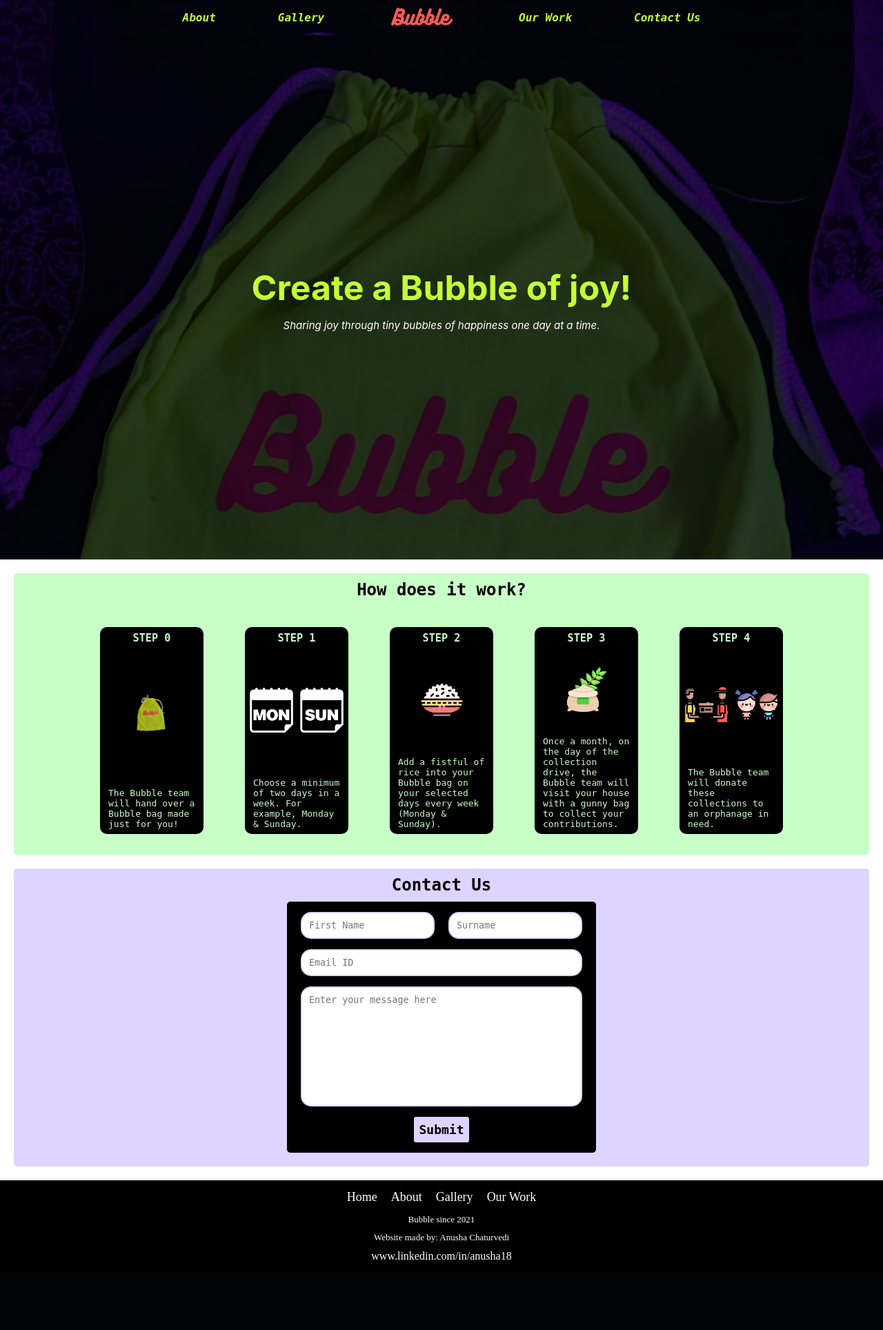
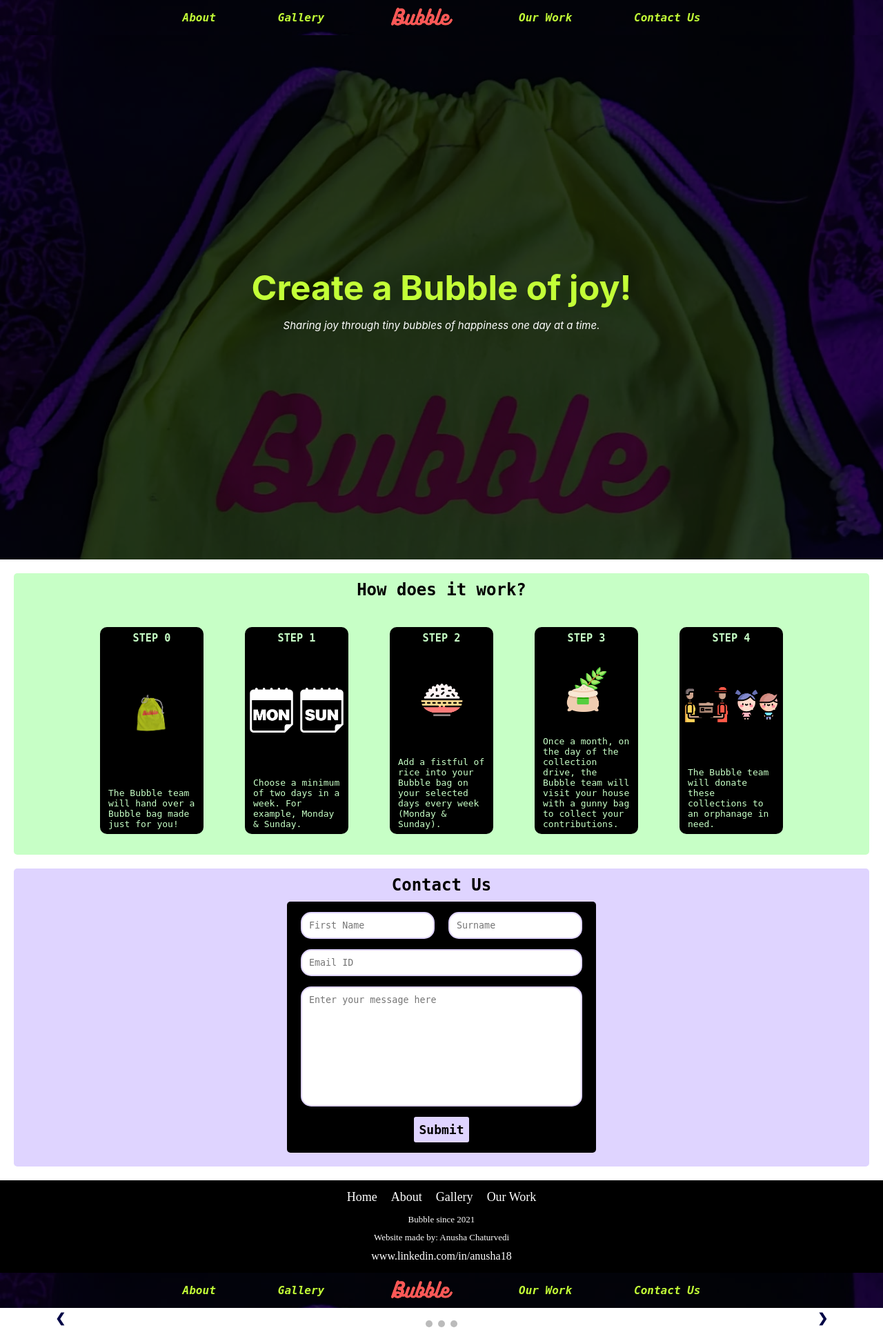
Before and after one commit to anusha-c18/Bubble, a PHP site: page / in a window 1280 px wide. Shown: the top 1928 px of the page at 69% size. Before the commit the page ends 1826 px from the top, so only its background shows below. Run offline with PHP 8.4, Linux system fonts and the light colour scheme.

Commit message:
update index.php

```diff
--- a/html/index.html
+++ b/html/index.html
@@ -46,6 +46,7 @@
             </div>
         </nav>
     </header>
+
     <main>
         <div class="box_main background">
             <div class="first">
@@ -160,7 +161,7 @@
                 <a href="#"><i class="icon ion-social-facebook"></i></a>
             </div> -->
         <ul class="list-inline">
-            <li class="list-inline-item"><a href=".index.html">Home</a></li>
+            <li class="list-inline-item"><a href="#nav">Home</a></li>
             <li class="list-inline-item"><a href="./about.html">About</a></li>
             <li class="list-inline-item"><a href="./gallery.html">Gallery</a></li>
             <li class="list-inline-item"><a href="./records.html">Our Work</a></li>
--- a/index.php
+++ b/index.php
@@ -1 +1,5 @@
-<?php include_once("./html/index.html"); ?>
+<?php include_once("./html/index.html");
+include_once("./html/gallery.html");
+include_once("./html/records.html");
+include_once("./html/about.html");
+ ?>
```
